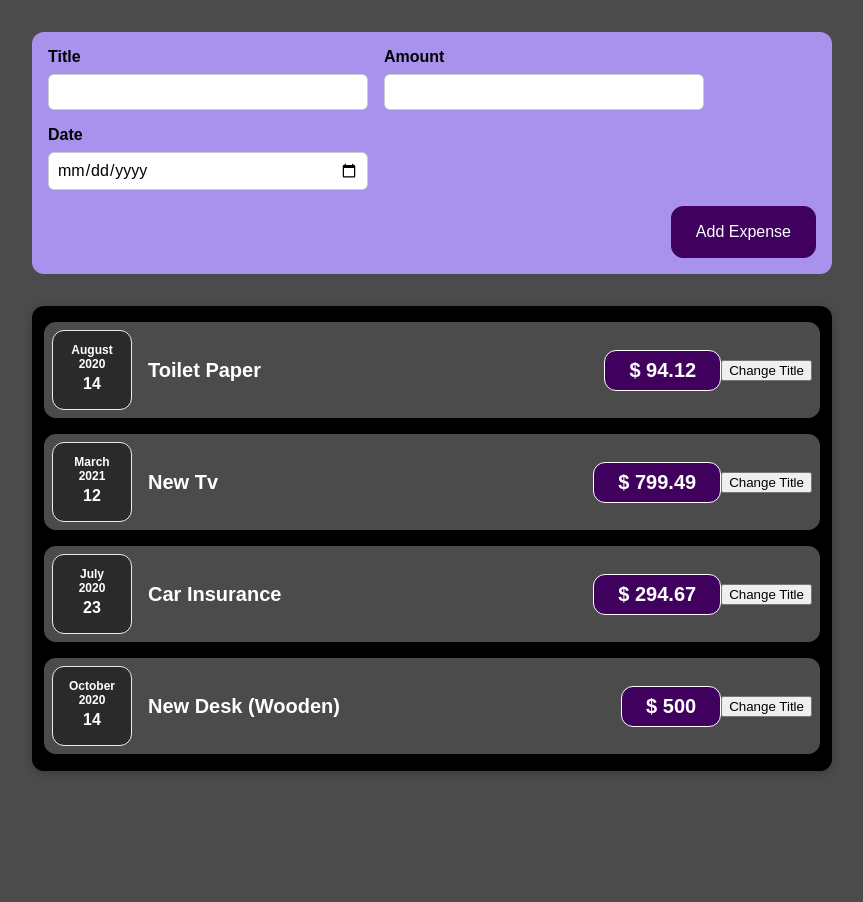
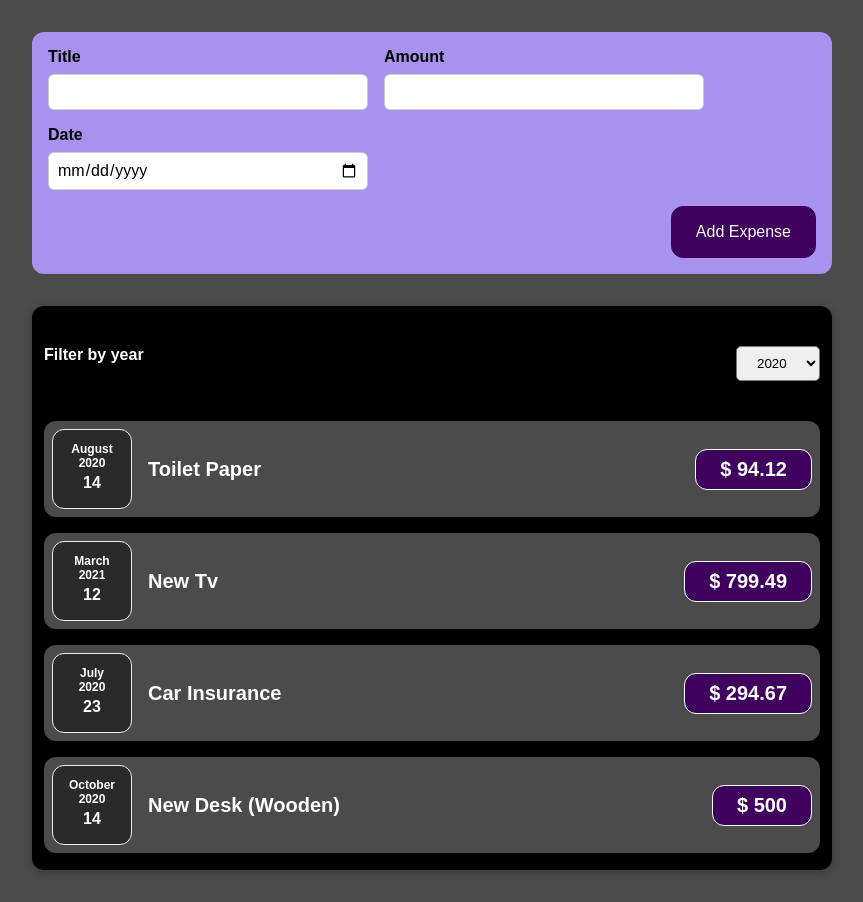
Before and after one commit to Algebra0001/Expense-Tracker-App, a React (Create React App) app: page / in a window 1280 px wide. Shown: the whole page, without its empty margins (208-1071 px from the left). Before the commit the page ends 803 px from the top, so only its background shows below. Built offline with nearby package versions, Linux system fonts and the light colour scheme.

Commit message:
I am loviong this course

```diff
--- a/src/App.js
+++ b/src/App.js
@@ -38,9 +38,14 @@
     },
 
   ];
+
+  const addExpenseHandler = (expense) => {
+    console.log(expense)
+  }
+
   return (
     <div>
-      <NewExpense/>
+      <NewExpense onAddExpense={addExpenseHandler}/>
 
       <Expenses items={expenses}/>
     </div>
--- a/src/components/Expenses/ExpenseItem.js
+++ b/src/components/Expenses/ExpenseItem.js
@@ -1,22 +1,16 @@
-import React, { useState } from "react";
+import React from "react";
 import "../Expenses/ExpenseItem.css";
 import ExpenseDate from "../Expenses/ExpenseDate";
 import Card from "../UI/Card";
 
 const ExpenseItem = (props) => {
-  const [title, setTitle] = useState(props.title);
-  const clickHandler = () => {
-    setTitle("Updated!");
-  };
-
   return (
     <Card className="expense-item">
       <ExpenseDate date={props.date} />
       <div className="expense-item__description">
-        <h2>{title}</h2>
+        <h2>{props.title}</h2>
         <div className="expense-item__price">$ {props.amount}</div>
       </div>
-      <button onClick={clickHandler}>Change Title</button>
     </Card>
   );
 };
--- a/src/components/Expenses/Expenses.js
+++ b/src/components/Expenses/Expenses.js
@@ -1,10 +1,19 @@
 import ExpenseItem from "../Expenses/ExpenseItem";
 import '../Expenses/Expenses.css'
+import React, {useState} from "react";
 import Card from "../UI/Card";
+import ExpensesFilter from "./ExpensesFilter";
 
 const Expenses = (props) => {
+  const [filteredYear, setFilteredYear] = useState('2020');
+
+  const filterChangeHandler = (selectedYear) => {
+    setFilteredYear(selectedYear);
+  }
   return (
-    <Card className="expenses">
+    <div>
+      <Card className="expenses">
+      <ExpensesFilter selected={filteredYear} onChangeFilter={filterChangeHandler}/>
       <ExpenseItem
         title={props.items[0].title}
         amount={props.items[0].amount}
@@ -26,6 +35,7 @@
         date={props.items[3].date}
       />
     </Card>
+    </div>
   );
 };
 
--- /dev/null
+++ b/src/components/Expenses/ExpensesFilter.css
@@ -0,0 +1,16 @@
+.expenses-filter{
+    color: white;
+    margin: 2.5rem auto;
+}
+
+.expenses-filter__control{
+    display: flex;
+    justify-content: space-between;
+    font-weight: bold;
+}
+
+.expenses-filter select{
+    padding: .5rem 1rem;
+    border-radius: 5px;
+    outline: none;
+}
--- /dev/null
+++ b/src/components/Expenses/ExpensesFilter.js
@@ -0,0 +1,24 @@
+import React from 'react';
+import './ExpensesFilter.css'
+
+const ExpensesFilter = (props) => {
+    const dropdownChangeHandler = (event) => {
+        props.onChangeFilter(event.target.value);
+    };
+
+    return (
+        <div className="expenses-filter">
+            <div className="expenses-filter__control">
+                <label htmlFor="">Filter by year</label>
+                <select name="" id="" value={props.selected} onChange={dropdownChangeHandler}>
+                    <option value="2022">2022</option>
+                    <option value="2021">2021</option>
+                    <option value="2020">2020</option>
+                    <option value="2019">2019</option>
+                </select>
+            </div>
+        </div>
+    );
+}
+
+export default ExpensesFilter;
--- a/src/components/NewExpense/ExpenseForm.js
+++ b/src/components/NewExpense/ExpenseForm.js
@@ -1,49 +1,69 @@
 import React, { useState } from "react";
 import "./ExpenseForm.css";
 
-const ExpenseForm = () => {
-//   const [enteredTitle, setEnteredTitle] = useState("");
-//   const [enteredAmount, setEnteredAmount] = useState("");
-//   const [enteredDate, setEnteredDate] = useState("");
+const ExpenseForm = (props) => {
+  const [enteredTitle, setEnteredTitle] = useState("");
+  const [enteredAmount, setEnteredAmount] = useState("");
+  const [enteredDate, setEnteredDate] = useState("");
 
-const [userInput, setUserInput] = useState({
-    enteredTitle: '',
-    enteredAmount: '',
-    enteredDate: ''
-})
+// const [userInput, setUserInput] = useState({
+//     enteredTitle: '',
+//     enteredAmount: '',
+//     enteredDate: ''
+// })
 
   const titleChangeHandler = (event) => {
-    //setEnteredTitle(event.target.value);
-    setUserInput({
-        ...userInput,
-        enteredTitle: event.target.value
-    })
+    setEnteredTitle(event.target.value);
+    // setUserInput({
+    //     ...userInput,
+    //     enteredTitle: event.target.value
+    // })
+    // setUserInput((prevState) =>{
+    //     return {...prevState, enteredTitle: event.target.value}
+    // });
   };
 
   const dateChangeHandler = (event) => {
-    //setEnteredDate(event.target.value);
-    setUserInput({
-        ...userInput,
-        enteredDate: event.target.value
-    })
+    setEnteredDate(event.target.value);
+    // setUserInput({
+    //     ...userInput,
+    //     enteredDate: event.target.value
+    // })
   };
 
+
+
   const amountChangeHandler = (event) => {
-    // const newAmount = event.target.value;
-    // setEnteredAmount(newAmount);
+    const newAmount = event.target.value;
+    setEnteredAmount(newAmount);
 
-    setUserInput({
-        ...userInput,
-        enteredAmount: event.target.value
-    })
+    // setUserInput({
+    //     ...userInput,
+    //     enteredAmount: event.target.value
+    // })
+
+  };
+
+  const submitHandler = (event) => {
+    event.preventDefault();
+
+    const expenseData = {
+        title: enteredTitle,
+        amount: enteredAmount,
+        date: new Date(enteredDate)
+    };
+    props.onSaveExpenseData(expenseData);
+    setEnteredTitle('');
+    setEnteredAmount('');
+    setEnteredDate('');
   };
 
   return (
-    <form action="">
+    <form action="" onSubmit={submitHandler}>
       <div className="new-expense__controls">
         <div className="new-expense__control">
           <label htmlFor="">Title</label>
-          <input type="text" onChange={titleChangeHandler} />
+          <input type="text" value={enteredTitle} onChange={titleChangeHandler} />
         </div>
 
         <div className="new-expense__control">
@@ -52,6 +72,7 @@
             type="number"
             min="0.01"
             step="0.01"
+            value={enteredAmount}
             onChange={amountChangeHandler}
           />
         </div>
@@ -62,6 +83,7 @@
             type="date"
             min="2019-01-01"
             max="2022-12-31"
+            value={enteredDate}
             onChange={dateChangeHandler}
           />
         </div>
--- a/src/components/NewExpense/NewExpense.js
+++ b/src/components/NewExpense/NewExpense.js
@@ -1,12 +1,20 @@
   import './NewExpense.css'
   import ExpenseForm from './ExpenseForm';
 
-  const NewExpense = () => {
+  const NewExpense = (props) => {
+    const saveExpensedataHandler = (enteredexpenseData) => {
+        const expenseData = {
+            ...enteredexpenseData,
+            id: Math.random().toString()
+        };
+        props.onAddExpense(expenseData)
+    };
+
     return (
         <div className='new-expense'>
-            <ExpenseForm />
+            <ExpenseForm onSaveExpenseData={saveExpensedataHandler}/>
         </div>
      );
-}
+};
 
 export default NewExpense;
```
